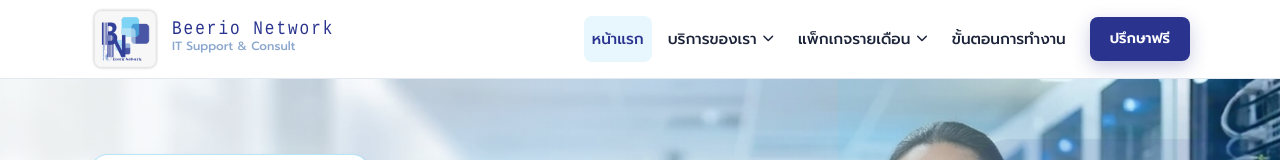
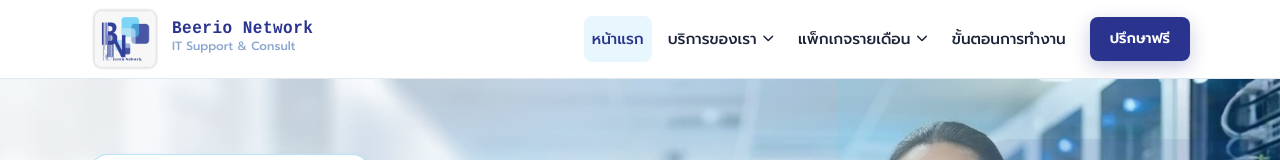
Before and after one commit to beerio0729/beerio, a plain HTML site: page index.html in a window 1280 px wide. Shown: the top 160 px of the page. Drawn offline with Linux system fonts and the light colour scheme.

Commit message:
edit banner4

```diff
--- a/css/style.css
+++ b/css/style.css
@@ -214,8 +214,9 @@ img {
     font-size: 1rem;
     color: var(--primary-navy);
     line-height: 1;
-    transform: scaleY(1.2);
-    letter-spacing: 2px;
+    transform: scaleY(1.1);
+    letter-spacing: 0.5px;
+    font-weight: 600;
 }
 
 .brand-sub {
@@ -474,7 +475,7 @@ img {
     -webkit-text-fill-color: transparent;
     font-family: "Broadway", Courier;
     letter-spacing: 1px;
-     transform: scaleY(1.2);
+    transform: scaleY(1.2);
 }
 
 .price-highlight {
```
